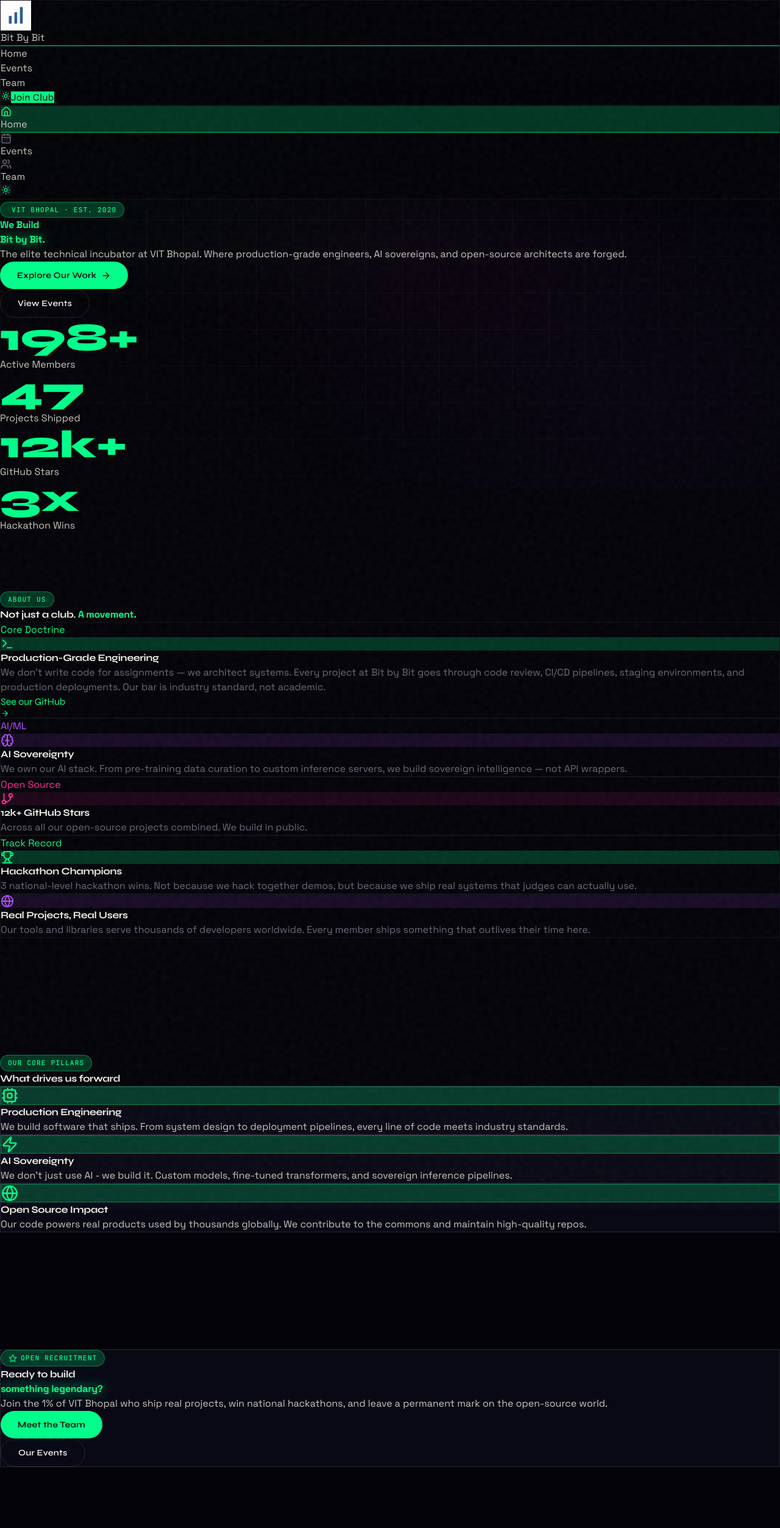
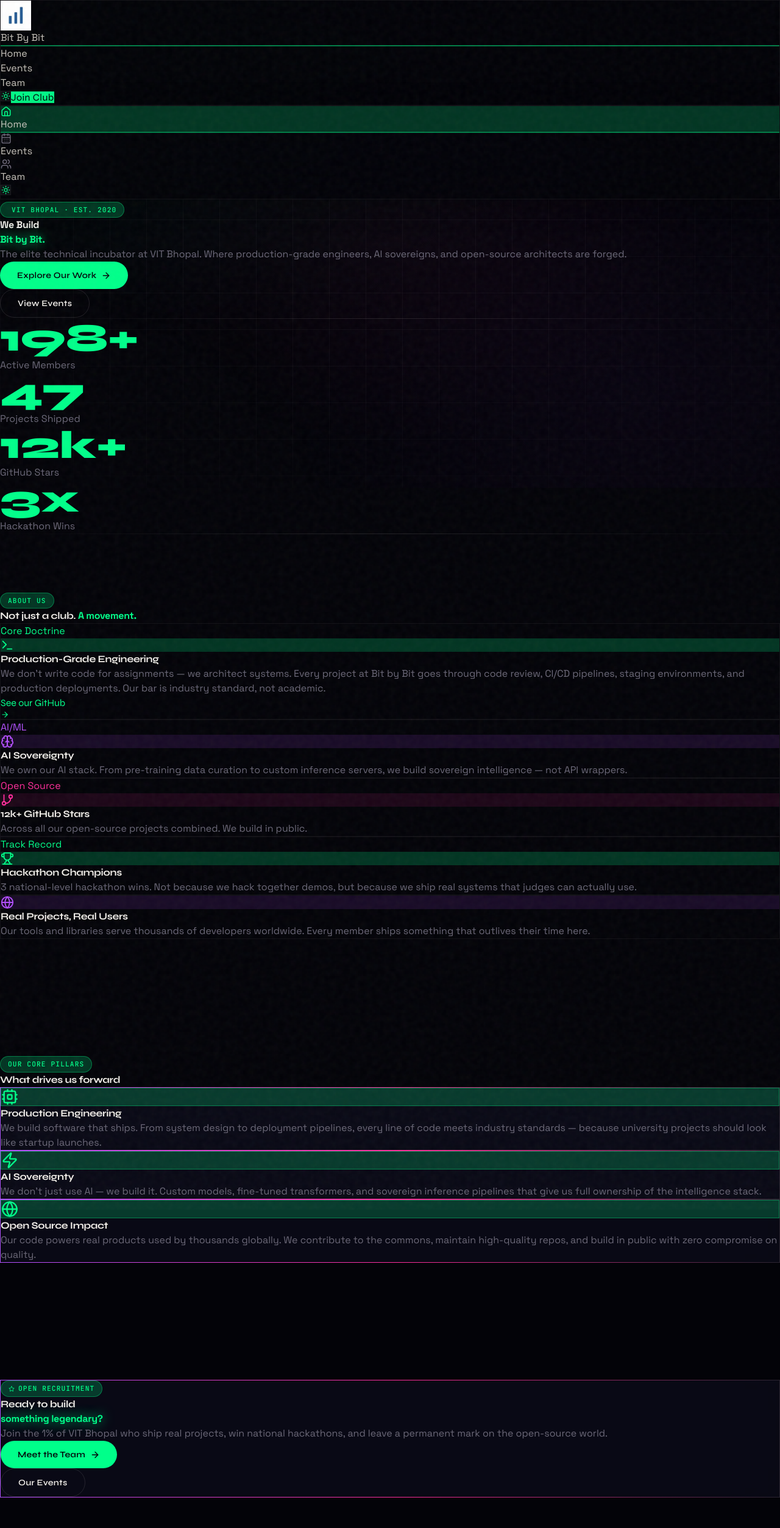
Before and after one commit to Yashwant264/bit-by-bit-club, a Next.js app: page / in a window 1280 px wide. Shown: the top 2506 px of the page at 61% size. Built offline with nearby package versions, Linux system fonts and the light colour scheme.

Commit message:
Home page fixed

```diff
--- a/app/page.tsx
+++ b/app/page.tsx
@@ -129,27 +129,26 @@
   }
 
   return (
-    <div className="relative min-h-screen bg-zinc-50 dark:bg-black text-zinc-900 dark:text-white transition-colors duration-300">
+    <>
       <AmbientBackground />
       <ParticlesBackground />
-
       <div className="relative">
-        {/* ———— PARALLAX HERO ———— */}
+        {/* ── PARALLAX HERO ─────────────────────────── */}
         <section
           ref={heroRef}
-          className="relative min-h-[100dvh] flex items-center justify-center overflow-hidden bg-transparent"
+          className="relative min-h-[100dvh] flex items-center justify-center overflow-hidden"
         >
           {/* Background orbs */}
           <div
-            className="hero-blur-orb w-[600px] h-[600px] opacity-70 dark:opacity-100"
+            className="hero-blur-orb w-[600px] h-[600px]"
             style={{
               background: 'var(--accent-primary)',
-              top: '-10%',
+              top: '10%',
               left: '-10%',
             }}
           />
           <div
-            className="hero-blur-orb w-[500px] h-[500px] opacity-70 dark:opacity-100"
+            className="hero-blur-orb w-[500px] h-[500px]"
             style={{
               background: 'var(--accent-secondary)',
               bottom: '5%',
@@ -158,7 +157,7 @@
             }}
           />
           <div
-            className="hero-blur-orb w-[380px] h-[380px] opacity-70 dark:opacity-100"
+            className="hero-blur-orb w-[300px] h-[300px]"
             style={{
               background: 'var(--accent-tertiary)',
               top: '40%',
@@ -189,8 +188,8 @@
               transition={{ duration: 0.6, delay: 0.1 }}
               className="flex justify-center mb-8"
             >
-              <div className="badge bg-zinc-200/50 dark:bg-zinc-800/30 text-zinc-800 dark:text-zinc-200 border border-zinc-300 dark:border-zinc-700/50 backdrop-blur-md">
-                <span className="w-1.5 h-1.5 rounded-full bg-current animate-pulse mr-2 inline-block" />
+              <div className="badge">
+                <span className="w-1.5 h-1.5 rounded-full bg-current animate-pulse" />
                 VIT Bhopal · Est. 2020
               </div>
             </motion.div>
@@ -200,9 +199,9 @@
               initial={{ opacity: 0, y: 100 }}
               animate={{ opacity: 1, y: 0 }}
               transition={{ duration: 1, delay: 0.2, ease: [0.16, 1, 0.3, 1] }}
-              className="text-[clamp(3rem,8vw,7rem)] font-bold leading-[0.95] tracking-tight mb-6 text-zinc-900 dark:text-white"
+              className="text-[clamp(3rem,8vw,7rem)] font-bold leading-[0.95] tracking-tight mb-6"
             >
-              <span style={{ color: 'var(--accent-primary)' }}>We Build</span>
+              <span style={{ color: 'var(--text-primary)' }}>We Build</span>
               <br />
               <span className="neon-text">Bit by Bit.</span>
             </motion.h1>
@@ -212,7 +211,8 @@
               initial={{ opacity: 0, y: 30 }}
               animate={{ opacity: 1, y: 0 }}
               transition={{ duration: 0.8, delay: 0.4, ease: [0.16, 1, 0.3, 1] }}
-              className="text-lg md:text-xl max-w-2xl mx-auto mb-10 leading-relaxed font-space text-zinc-600 dark:text-zinc-400"
+              style={{ color: 'var(--text-muted)' }}
+              className="text-lg md:text-xl max-w-2xl mx-auto mb-10 leading-relaxed font-space"
             >
               The elite technical incubator at VIT Bhopal. Where production-grade
               engineers, AI sovereigns, and open-source architects are forged.
@@ -220,8 +220,8 @@
 
             {/* CTAs */}
             <motion.div
-              initial={{ opacity: 0, scale: 0.95 }}
-              animate={{ opacity: 1, scale: 1 }}
+              initial={{ opacity: 0, y: 50 }}
+              animate={{ opacity: 1, y: 0 }}
               transition={{ delay: 0.5 }}
               className="flex flex-wrap gap-4 justify-center"
             >
@@ -232,11 +232,10 @@
                 </button>
               </MagneticButton>
               <MagneticButton href="/events">
-                <button className="btn-magnetic btn-ghost flex items-center gap-2 text-zinc-800 dark:text-zinc-200 border border-zinc-300 dark:border-zinc-700">
+                <button className="btn-magnetic btn-ghost flex items-center gap-2">
                   View Events
                 </button>
               </MagneticButton>
-            </motion.div>
             </motion.div>
 
             {/* Scroll indicator */}
@@ -249,22 +248,28 @@
               <motion.div
                 animate={{ y: [0, 10, 0] }}
                 transition={{ duration: 2, repeat: Infinity, ease: 'easeInOut' }}
-              className="w-6 h-10 rounded-full border-2 flex items-start justify-center pt-2 mx-auto border-zinc-400 dark:border-zinc-700"
+                className="w-6 h-10 rounded-full border-2 flex items-start justify-center pt-2 mx-auto"
+                style={{ borderColor: 'var(--border-strong)' }}
               >
-              <div className="w-1 h-2 rounded-full bg-zinc-600 dark:bg-zinc-400" />
+                <div
+                  className="w-1 h-2 rounded-full"
+                  style={{ background: 'var(--accent-primary)' }}
+                />
+              </motion.div>
             </motion.div>
           </motion.div>
         </section>
 
-        {/* ———— STATS SECTION ———— */}
+        {/* ── STATS SECTION ─────────────────────────── */}
         <motion.section
-          className="py-20 bg-zinc-100/50 dark:bg-zinc-900/20 backdrop-blur-sm border-y border-zinc-200 dark:border-zinc-800"
+          className="py-20"
           initial={{ opacity: 0, y: 100 }}
           whileInView={{ opacity: 1, y: 0 }}
           transition={{ duration: 1 }}
           viewport={{ once: true }}
         >
-          <div className="max-w-6xl mx-auto px-6">
+          <div className="max-w-5xl mx-auto">
+            <div className="divider mb-16" />
             <motion.div
               initial={{ opacity: 0 }}
               whileInView={{ opacity: 1 }}
@@ -277,29 +282,29 @@
                   initial={{ opacity: 0, y: 30 }}
                   whileInView={{ opacity: 1, y: 0 }}
                   viewport={{ once: true }}
-                  transition={{
-                    delay: i * 0.1,
-                    duration: 0.6,
-                    ease: [0.16, 1, 0.3, 1],
-                  }}
+                  transition={{ delay: i * 0.1, duration: 0.6, ease: [0.16, 1, 0.3, 1] }}
                   className="text-center"
                 >
                   <AnimatedCounter
                     value={stat.value}
                     suffix={stat.suffix}
-                    className="stat-number text-zinc-900 dark:text-white font-bold"
+                    className="stat-number"
                   />
-                  <p className="text-sm mt-2 font-medium text-zinc-500 dark:text-zinc-400">
+                  <p
+                    className="text-sm mt-2 font-medium"
+                    style={{ color: 'var(--text-muted)' }}
+                  >
                     {stat.label}
                   </p>
                 </motion.div>
               ))}
             </motion.div>
+            <div className="divider mt-16" />
           </div>
         </motion.section>
 
-        {/* ———— BENTO / ABOUT SECTION ———— */}
-        <section className="relative z-10 section-pad px-6 py-24">
+        {/* ── BENTO / ABOUT SECTION ─────────────────── */}
+        <section className="relative z-10 section-pad px-6">
           <div className="max-w-6xl mx-auto">
             <motion.div
               initial={{ opacity: 0, y: 30 }}
@@ -308,17 +313,18 @@
               transition={{ duration: 0.7, ease: [0.16, 1, 0.3, 1] }}
               className="mb-16"
             >
-              <div className="badge mb-4 bg-zinc-200 dark:bg-zinc-800 text-zinc-800 dark:text-zinc-200">About Us</div>
-              <h2 className="text-[clamp(2rem,5vw,4rem)] font-bold leading-tight max-w-3xl text-zinc-900 dark:text-white">
-                Not just a club. <span className="accent-text">A movement.</span>
+              <div className="badge mb-4">About Us</div>
+              <h2 className="text-[clamp(2rem,5vw,4rem)] font-bold leading-tight max-w-lg">
+                Not just a club.
+                <span className="accent-text"> A movement.</span>
               </h2>
             </motion.div>
             <BentoGrid />
           </div>
         </section>
 
-        {/* ———— PILLARS SECTION ———— */}
-        <section className="relative z-10 section-pad px-6 py-24">
+        {/* ── PILLARS SECTION ───────────────────────── */}
+        <section className="relative z-10 section-pad px-6">
           <div className="max-w-6xl mx-auto">
             <motion.div
               initial={{ opacity: 0, y: 20 }}
@@ -326,8 +332,8 @@
               viewport={{ once: true }}
               className="text-center mb-16"
             >
-              <div className="badge mb-4 bg-zinc-200 dark:bg-zinc-800 text-zinc-800 dark:text-zinc-200 mx-auto">Our Core Pillars</div>
-              <h2 className="text-[clamp(2rem,4vw,3.5rem)] font-bold text-zinc-900 dark:text-white">
+              <div className="badge mb-4 mx-auto inline-flex">Our Core Pillars</div>
+              <h2 className="text-[clamp(2rem,4vw,3.5rem)] font-bold">
                 What drives us forward
               </h2>
             </motion.div>
@@ -337,17 +343,17 @@
                 {
                   icon: <Cpu size={28} />,
                   title: 'Production Engineering',
-                  desc: 'We build software that ships. From system design to deployment pipelines, every line of code meets industry standards.',
+                  desc: 'We build software that ships. From system design to deployment pipelines, every line of code meets industry standards — because university projects should look like startup launches.',
                 },
                 {
                   icon: <Zap size={28} />,
                   title: 'AI Sovereignty',
-                  desc: "We don't just use AI - we build it. Custom models, fine-tuned transformers, and sovereign inference pipelines.",
+                  desc: "We don't just use AI — we build it. Custom models, fine-tuned transformers, and sovereign inference pipelines that give us full ownership of the intelligence stack.",
                 },
                 {
                   icon: <Globe size={28} />,
                   title: 'Open Source Impact',
-                  desc: 'Our code powers real products used by thousands globally. We contribute to the commons and maintain high-quality repos.',
+                  desc: 'Our code powers real products used by thousands globally. We contribute to the commons, maintain high-quality repos, and build in public with zero compromise on quality.',
                 },
               ].map((pillar, i) => (
                 <motion.div
@@ -355,12 +361,8 @@
                   initial={{ opacity: 0, y: 40 }}
                   whileInView={{ opacity: 1, y: 0 }}
                   viewport={{ once: true }}
-                  transition={{
-                    delay: i * 0.12,
-                    duration: 0.7,
-                    ease: [0.16, 1, 0.3, 1],
-                  }}
-                  className="glass-strong rounded-2xl p-8 border border-zinc-200 dark:border-zinc-800 bg-white/50 dark:bg-zinc-900/50 backdrop-blur-md"
+                  transition={{ delay: i * 0.12, duration: 0.7, ease: [0.16, 1, 0.3, 1] }}
+                  className="glass-strong rounded-2xl p-8 card-hover border-beam-wrap"
                 >
                   <div
                     className="w-12 h-12 rounded-xl flex items-center justify-center mb-5"
@@ -372,10 +374,8 @@
                   >
                     {pillar.icon}
                   </div>
-                  <h3 className="text-xl font-bold mb-3 text-zinc-900 dark:text-white">
-                    {pillar.title}
-                  </h3>
-                  <p className="text-sm leading-relaxed text-zinc-600 dark:text-zinc-400">
+                  <h3 className="text-xl font-bold mb-3">{pillar.title}</h3>
+                  <p className="text-sm leading-relaxed" style={{ color: 'var(--text-muted)' }}>
                     {pillar.desc}
                   </p>
                 </motion.div>
@@ -384,15 +384,15 @@
           </div>
         </section>
 
-        {/* ———— JOIN CTA ———— */}
-        <section className="relative z-10 section-pad px-6 py-24">
+        {/* ── JOIN CTA ──────────────────────────────── */}
+        <section className="relative z-10 section-pad px-6">
           <div className="max-w-4xl mx-auto text-center">
             <motion.div
               initial={{ opacity: 0, scale: 0.95 }}
               whileInView={{ opacity: 1, scale: 1 }}
               viewport={{ once: true }}
               transition={{ duration: 0.7, ease: [0.16, 1, 0.3, 1] }}
-              className="glass-strong rounded-3xl p-12 border border-zinc-200 dark:border-zinc-800 bg-white/50 dark:bg-zinc-900/50 backdrop-blur-md relative overflow-hidden"
+              className="glass-strong rounded-3xl p-12 md:p-20 border-beam-wrap relative overflow-hidden"
             >
               <div
                 className="hero-blur-orb w-80 h-80"
@@ -404,24 +404,30 @@
                   opacity: 0.08,
                 }}
               />
-              <div className="badge mb-6 bg-zinc-200 dark:bg-zinc-800 text-zinc-800 dark:text-zinc-200 mx-auto">
-                <Star size={14} className="mr-1 inline" /> Open Recruitment
+              <div className="badge mb-6 mx-auto inline-flex">
+                <Star size={10} />
+                Open Recruitment
               </div>
-              <h2 className="text-[clamp(2rem,5vw,4rem)] font-bold mb-5 leading-tight text-zinc-900 dark:text-white">
+              <h2 className="text-[clamp(2rem,5vw,4rem)] font-bold mb-5 leading-tight">
                 Ready to build
                 <br />
                 <span className="neon-text">something legendary?</span>
               </h2>
-              <p className="text-base mb-8 max-w-md mx-auto text-zinc-600 dark:text-zinc-400">
-                Join the 1% of VIT Bhopal who ship real projects, win national
-                hackathons, and leave a permanent mark on the open-source world.
+              <p className="text-base mb-8 max-w-md mx-auto" style={{ color: 'var(--text-muted)' }}>
+                Join the 1% of VIT Bhopal who ship real projects, win national hackathons,
+                and leave a permanent mark on the open-source world.
               </p>
               <div className="flex gap-4 justify-center flex-wrap">
                 <MagneticButton href="/team">
-                  <button className="btn-magnetic btn-primary">Meet the Team</button>
+                  <button className="btn-magnetic btn-primary">
+                    Meet the Team
+                    <ArrowRight size={16} />
+                  </button>
                 </MagneticButton>
                 <MagneticButton href="/events">
-                  <button className="btn-magnetic btn-ghost text-zinc-800 dark:text-zinc-200 border border-zinc-300 dark:border-zinc-700">Our Events</button>
+                  <button className="btn-magnetic btn-ghost">
+                    Our Events
+                  </button>
                 </MagneticButton>
               </div>
             </motion.div>
@@ -431,9 +437,10 @@
         <EventGallery />
         <Testimonials />
 
-        {/* ———— FOOTER ———— */}
-        <footer className="relative z-10 border-t px-6 py-10 border-zinc-200 dark:border-zinc-800 bg-zinc-100/50 dark:bg-zinc-950/50 backdrop-blur-sm">
+        {/* ── FOOTER ────────────────────────────────── */}
+        <footer className="relative z-10 border-t px-6 py-10" style={{ borderColor: 'var(--border-subtle)' }}>
           <div className="max-w-6xl mx-auto flex flex-col md:flex-row items-center justify-between gap-4">
+
             <div className="flex items-center gap-3">
               <Image
                 src="/logo.png"
@@ -442,19 +449,22 @@
                 height={50}
                 className="object-contain"
               />
-              <span className="font-sync font-bold text-lg text-zinc-900 dark:text-white">
+              <span className="font-syne font-bold text-lg" style={{ color: 'var(--text-primary)' }}>
                 Bit By Bit
               </span>
             </div>
-            <p className="text-xs font-mono text-zinc-500 dark:text-zinc-400">
+
+            <p className="text-xs font-mono" style={{ color: 'var(--text-muted)' }}>
               © 2026 Bit by Bit Technical Club · VIT Bhopal
             </p>
+
             <div className="flex gap-6">
               {['GitHub', 'Twitter', 'LinkedIn'].map((s) => (
                 <a
                   key={s}
                   href="#"
-                  className="text-xs font-medium transition-colors text-zinc-500 hover:text-zinc-900 dark:text-zinc-400 dark:hover:text-white"
+                  className="text-xs font-medium transition-colors hover:text-current"
+                  style={{ color: 'var(--text-muted)' }}
                 >
                   {s}
                 </a>
@@ -462,7 +472,8 @@
             </div>
           </div>
         </footer>
+
       </div>
-    </div>
+    </>
   );
 }
```
Lines whose indentation alone changed are shown as unchanged.
